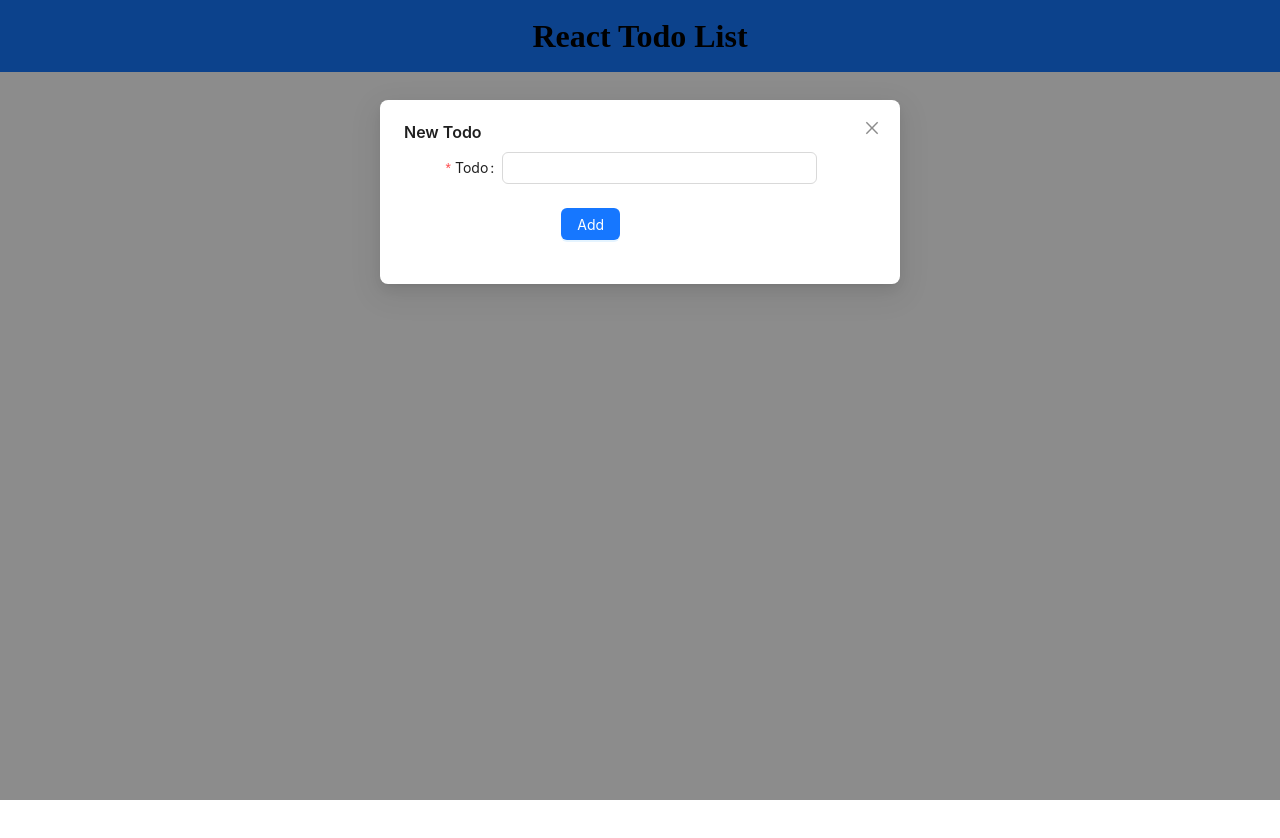
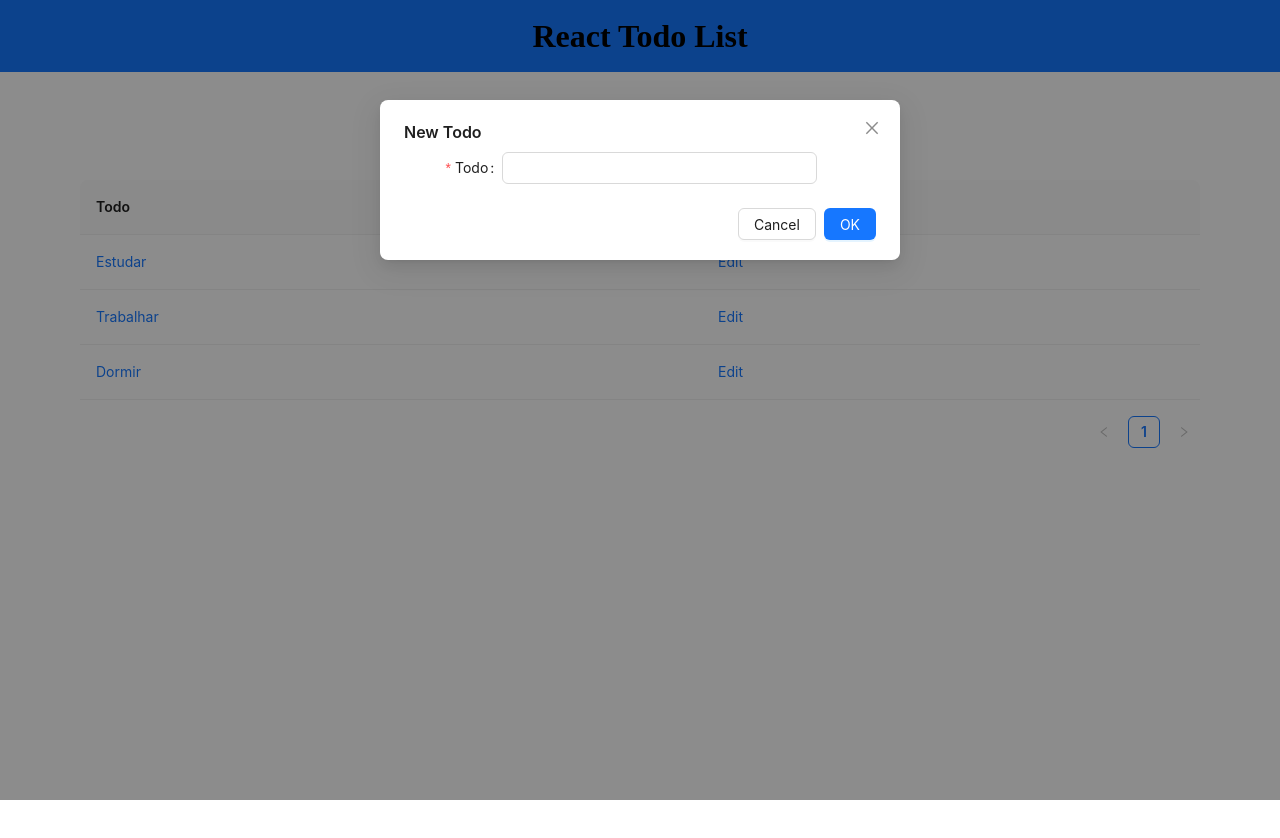
Before and after one commit to Rossnerandre/react-todo, a React (Vite) app: page / in a window 1280 px wide. Both pictures are taken after a click on the button "Add New To Do". Shown: the top 838 px of the page. Built offline with nearby package versions, Linux system fonts and the light colour scheme.

Commit message:
Add Modal Refs and pass form to modal

```diff
--- a/src/App.tsx
+++ b/src/App.tsx
@@ -1,9 +1,32 @@
-import OpenModal from "./components/modal-form/OpenModal";
+import { Button } from "antd";
+import { useEffect, useState, useRef, useCallback } from "react";
+import ModalForm, { ModalHandles } from "./components/modal-form/ModalForm";
+import TableTodo from "./components/TableTodo";
+import { useTranslation } from "react-i18next";
+import { PlusOutlined } from "@ant-design/icons";
 
 function App() {
+  const modalRef = useRef<ModalHandles>(null);
+  const { t } = useTranslation();
+
+  const handleOpenMyModal = useCallback(() => {
+    modalRef.current?.openMyModal();
+  }, []);
+
   return (
     <>
-      <OpenModal newTodo={true} />
+      <ModalForm ref={modalRef} />
+      <Button
+        type="primary"
+        onClick={() => handleOpenMyModal()}
+        icon={<PlusOutlined />}
+      >
+        {t("newTodo")}
+      </Button>
+      <br />
+      <br />
+      <br />
+      <TableTodo />
     </>
   );
 }
--- a/src/components/modal-form/Form.tsx
+++ /dev/null
@@ -1,45 +0,0 @@
-import { Button, Form as FormAndt, Input } from "antd";
-import {useTranslation} from 'react-i18next';
-
-interface Props {
-  newTodo: boolean;
-  id?: string;
-}
-export default function Form(props: Props) {
-  const { newTodo, id } = props;
-
-  const {t}= useTranslation();
-
-  const onFinish = (values: any) => {
-    console.log("Success:", values);
-  };
-
-  const onFinishFailed = (errorInfo: any) => {
-    console.log("Failed:", errorInfo);
-  };
-
-  return (
-    <FormAndt
-      name="Form Todo"
-      labelCol={{ span: 5 }}
-      wrapperCol={{ span: 16 }}
-      initialValues={{ remember: true }}
-      onFinish={onFinish}
-      onFinishFailed={onFinishFailed}
-      autoComplete="off"
-    >
-      <FormAndt.Item
-        label={`${t('todo')}`}
-        name="todo"
-        rules={[{ required: true, message: `${t('todoInputError')}` }]}
-      >
-        <Input />
-      </FormAndt.Item>
-      <FormAndt.Item wrapperCol={{ offset: 8, span: 16 }}>
-        <Button type="primary" htmlType="submit">
-          {newTodo ? "Add" : "Salvar"}
-        </Button>
-      </FormAndt.Item>
-    </FormAndt>
-  );
-}
--- /dev/null
+++ b/src/components/modal-form/ModalForm.tsx
@@ -0,0 +1,81 @@
+import React, {
+  useState,
+  useCallback,
+  forwardRef,
+  useImperativeHandle,
+} from "react";
+import { Form, Modal, Input } from "antd";
+import { useForm } from "antd/es/form/Form";
+import { useTranslation } from "react-i18next";
+import { TodoType } from "../../types/todo";
+
+export interface ModalHandles {
+  openMyModal: () => {};
+}
+
+interface Props {
+  dataTodo?: TodoType | null;
+}
+const ModalForm: React.ForwardRefRenderFunction<ModalHandles, Props> = (
+  { dataTodo },
+  ref
+) => {
+  const [isModalOpen, setIsModalOpen] = useState(false);
+  const { t } = useTranslation();
+  const [form] = useForm();
+
+  const openMyModal = useCallback(() => {
+    setIsModalOpen(true);
+  }, []);
+
+  const closeMyModal = useCallback(() => {
+    setIsModalOpen(false);
+  }, []);
+
+  useImperativeHandle(ref, (): any => {
+    return {
+      openMyModal,
+    };
+  });
+
+  const onFinish = (values: any) => {
+    console.log("Success:", values);
+    setIsModalOpen(false);
+  };
+
+  const onFinishFailed = (errorInfo: any) => {
+    console.log("Failed:", errorInfo);
+  };
+
+  return (
+    <>
+      <Modal
+        title="New Todo"
+        open={isModalOpen}
+        onOk={form.submit}
+        onCancel={closeMyModal}
+      >
+        <Form
+          name="Form Todo"
+          labelCol={{ span: 5 }}
+          wrapperCol={{ span: 16 }}
+          initialValues={{ remember: true }}
+          onFinish={onFinish}
+          onFinishFailed={onFinishFailed}
+          autoComplete="off"
+          form={form}
+        >
+          <Form.Item
+            label={`${t("todo")}`}
+            name="todo"
+            rules={[{ required: true, message: `${t("todoInputError")}` }]}
+          >
+            <Input />
+          </Form.Item>
+        </Form>
+      </Modal>
+    </>
+  );
+};
+
+export default forwardRef(ModalForm);
--- a/src/components/modal-form/OpenModal.tsx
+++ /dev/null
@@ -1,47 +0,0 @@
-import { PlusOutlined } from "@ant-design/icons";
-import { Modal, Button } from "antd";
-import { useState } from "react";
-import { useTranslation } from "react-i18next";
-import Form from "./Form";
-
-interface Props {
-  newTodo: boolean;
-}
-
-export default function OpenModal({ newTodo }: Props) {
-  const [isModalOpen, setIsModalOpen] = useState(false);
-  const { t } = useTranslation();
-
-  const showModalTodo = () => {
-    setIsModalOpen(true);
-  };
-
-  const handleOk = () => {
-    setIsModalOpen(false);
-  };
-
-  const handleCancel = () => {
-    setIsModalOpen(false);
-  };
-
-  return (
-    <>
-      {newTodo ? (
-        <Button type="primary" onClick={showModalTodo} icon={<PlusOutlined />}>
-          {t("newTodo")}
-        </Button>
-      ) : (
-        <>Make function</>
-      )}
-      <Modal
-        title="New Todo"
-        open={isModalOpen}
-        onOk={handleOk}
-        onCancel={handleCancel}
-        footer={[]}
-      >
-        <Form newTodo />
-      </Modal>
-    </>
-  );
-}
```
